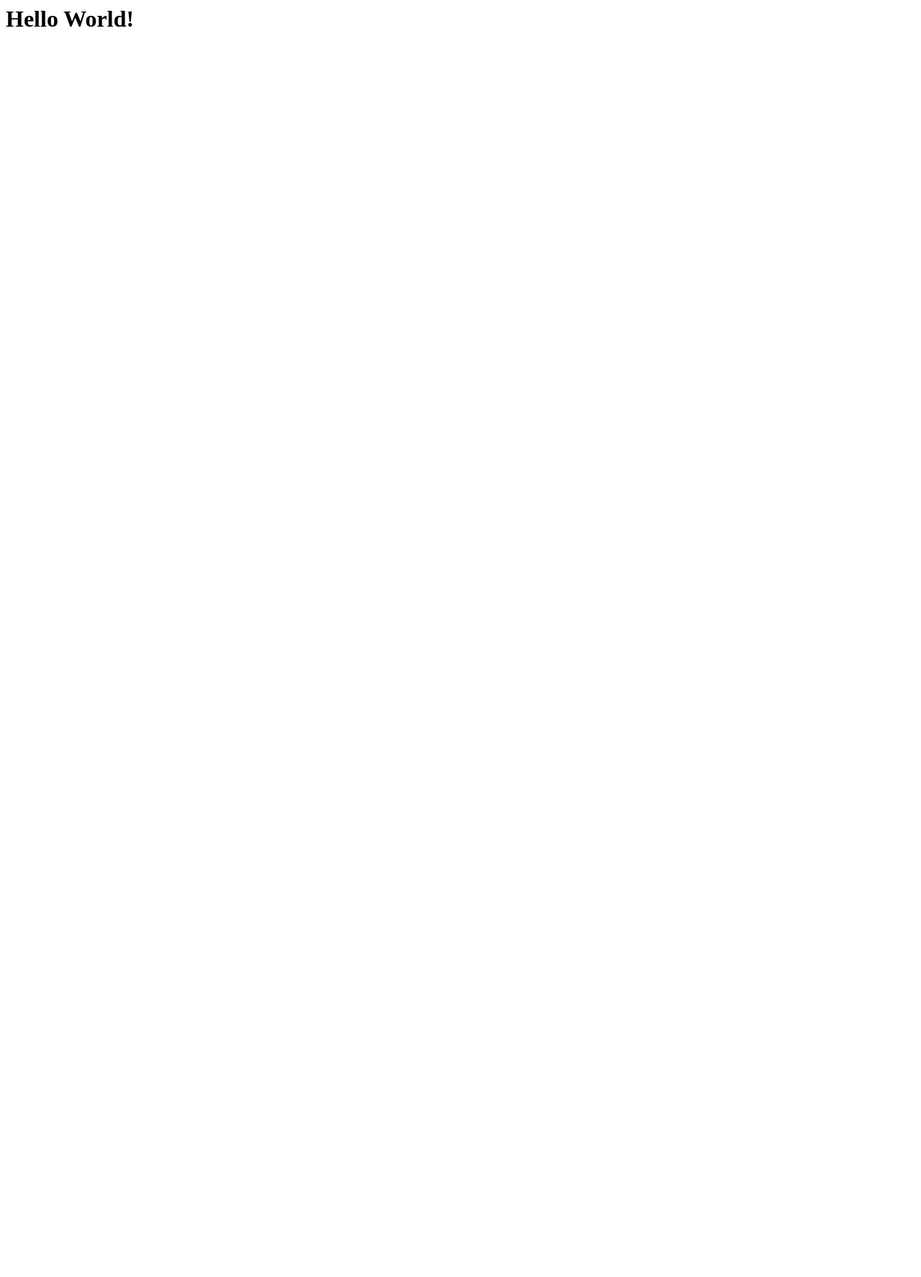
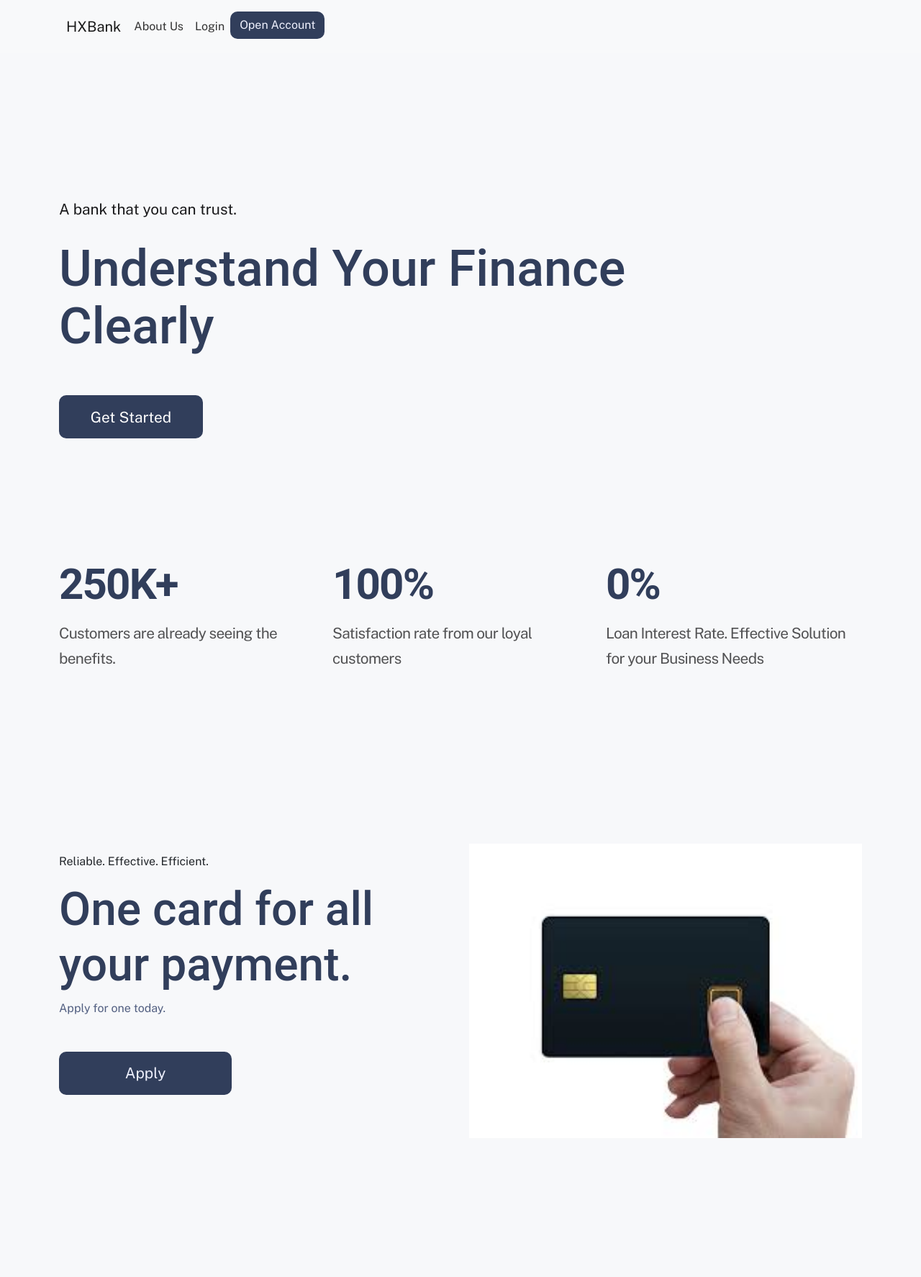
Before and after one commit to Jaspzx/ICT3203_HXBank, a Flask app: page / in a window 1280 px wide. Before the commit the part shown is almost empty. Shown: the top 1774 px of the page at 72% size. Before the commit the page ends 37 px from the top, so only its background shows below. Run offline with Flask 2, Linux system fonts and the light colour scheme.

Commit message:
Update home and about us page

```diff
--- a/webportal/templates/home.html
+++ b/webportal/templates/home.html
@@ -1 +1,138 @@
-<h1>Hello World!</h1>
+{% extends "layouts/base.html" %}
+{% block title %} about {% endblock %}
+<!-- Specific CSS goes HERE -->
+{% block stylesheets %}{% endblock stylesheets %}
+
+
+{% block content %}
+<!--  New Header  -->
+<header class="hero-section">
+	<div class="container">
+		<div class="row">
+			<div class="col-lg-10 col-xl-9 col-md-11">
+				<div class="hero-content">
+                        <span class="d-inline-block">
+                            A bank that you can trust.
+                        </span>
+					<h1 class="hero__title">
+						Understand Your Finance Clearly
+					</h1>
+					<div class="hero__button">
+						<a href="register.php" title="Register Page" class="btn">
+								Get Started
+						</a>
+					</div>
+				</div>
+			</div>
+		</div>
+	</div>
+</header>
+<main>
+	<!--  Statistics Section  -->
+	<section class="stat">
+		<div class="container">
+			<div class="row">
+				<div class="col-sm-12 col-md-4">
+					<div class="single-fact">
+						<h2 class="title">250K+</h2>
+						<p>Customers are already seeing the benefits.</p>
+					</div>
+				</div>
+				<div class="col-sm-12 col-md-4">
+					<div class="single-fact">
+						<h2 class="title">100%</h2>
+						<p>Satisfaction rate from our loyal customers</p>
+					</div>
+				</div>
+				<div class="col-sm-12 col-md-4">
+					<div class="single-fact">
+						<h2 class="title">0%</h2>
+						<p>Loan Interest Rate. Effective Solution for your Business Needs</p>
+					</div>
+				</div>
+			</div>
+		</div>
+	</section>
+	<!--   End of Testimonial Section     -->
+
+	<!-- Funding Section -->
+	<section class="funding">
+		<div class="container">
+			<div class="row align-items-center">
+
+				<div class="col-lg-6">
+					<div class="content">
+						<span class="mb-3 d-inline-block">Reliable. Effective. Efficient.</span>
+						<h3>One card for all your payment.</h3>
+						<p>Apply for one today.</p>
+
+					</div>
+					<a href="/register" title="Register Page" class="btn btn__funding">
+							Apply
+					</a>
+				</div>
+				<div class="col-lg-6">
+					<div class="image-container">
+						<img src="/static/assets/images/card_img.png"
+						     alt="A picture of card">
+					</div>
+				</div>
+			</div>
+		</div>
+	</section>
+	<!--   End of Funding Section     -->
+
+	<!--   Start of Mobile Banking     -->
+	<section class="mobile-banking">
+		<div class="container">
+			<div class="row align-items-center">
+				<div class="col-lg-6">
+					<div class="image-container">
+						<img src="/static/assets/images/mobile_banking.png" alt="iPhone 11 Pro">
+					</div>
+				</div>
+				<div class="col-lg-6">
+					<div class="mobile-banking__content">
+						<span class="mb-3 d-inline-block">Smart and Secure</span>
+						<h3>Smart & Safe Mobile Banking</h3>
+						<p>Fully-layered & secure mobile banking for a smooth and efficient experience.
+							No hiccups and the smoothness of mobile banking does not compromise the security of mobile
+							banking.
+						</p>
+					</div>
+				</div>
+			</div>
+		</div>
+	</section>
+	<!--   End of Mobile Banking Section     -->
+
+	<!--   Benefits Section    -->
+	<section class="benefits">
+		<div class="container">
+			<div class="row align-items-center flex-md-row-reverse">
+				<div class="col-lg-6">
+					<div class="image-container">
+						<img src="/static/assets/images/card.svg" alt="Black Mastercard Credit Card">
+					</div>
+				</div>
+				<div class="col-lg-6">
+					<div class="benefits__content">
+						<span class="mb-3 d-inline-block">Transfer More. Worry Less.</span>
+						<h3>Send Money all over the world with no hidden fees.</h3>
+						<p>Send money to your family and friends regardless of where they are, with no fees at all. This
+							means you can worry less and transfer more with our services.
+						</p>
+
+					</div>
+					<a href="/register" title="Register Page" class="btn btn__benefits">
+							Get Started
+					</a>
+				</div>
+
+			</div>
+		</div>
+	</section>
+	<!--    End of Benefits Section    -->
+
+</main>
+{% endblock %}
--- a/webportal/templates/layouts/base.html
+++ b/webportal/templates/layouts/base.html
@@ -21,13 +21,20 @@
             integrity="sha256-3zlB5s2uwoUzrXK3BT7AX3FyvojsraNFxCc2vC/7pNI="
             crossorigin="anonymous"
     ></script>
+
+    <script src="https://cdn.jsdelivr.net/npm/bootstrap@4.5.3/dist/js/bootstrap.bundle.min.js"
+        integrity="sha384-ho+j7jyWK8fNQe+A12Hb8AhRq26LrZ/JpcUGGOn+Y7RsweNrtN/tE3MoK7ZeZDyx"
+        crossorigin="anonymous"
+    ></script>
+
 </head>
 <!-- Style CSS -->
 <link rel="stylesheet" href="/static/assets/css/style.css"/>
 <!-- Specific CSS goes HERE -->
 {% block stylesheets %}{% endblock stylesheets %}
+
+<body class="">
 {% include 'includes/navigation.html' %}
-<body class="">
 {% block content %}{% endblock content %}
 </body>
 {% include 'includes/footer.html' %}
```
Also changed, not shown: webportal/templates/about.html (+31 -0 lines), webportal/static/assets/images/bank_image.png (added), webportal/static/assets/images/card.svg (added), webportal/static/assets/images/card_img.png (added), webportal/static/assets/images/mobile_banking.png (added).
